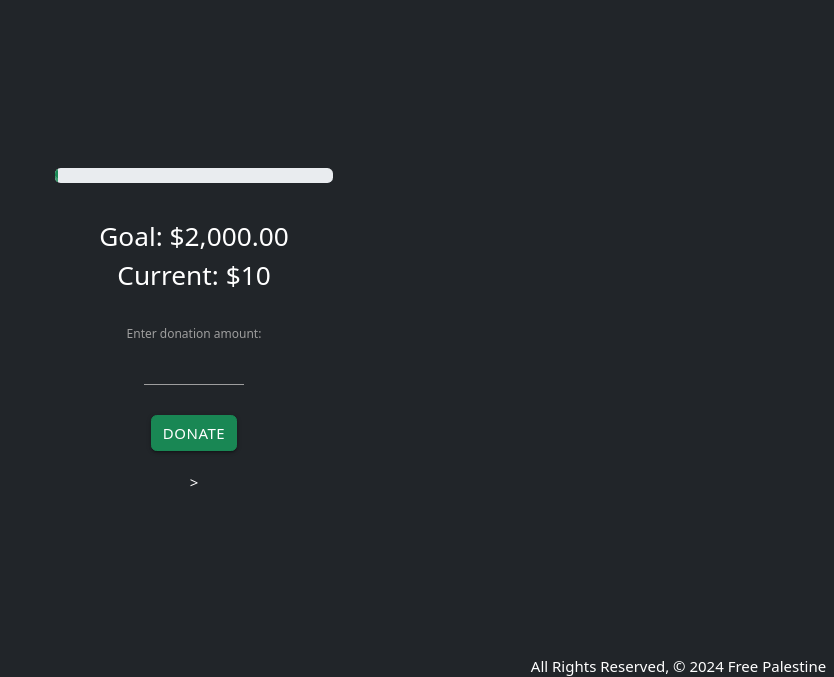
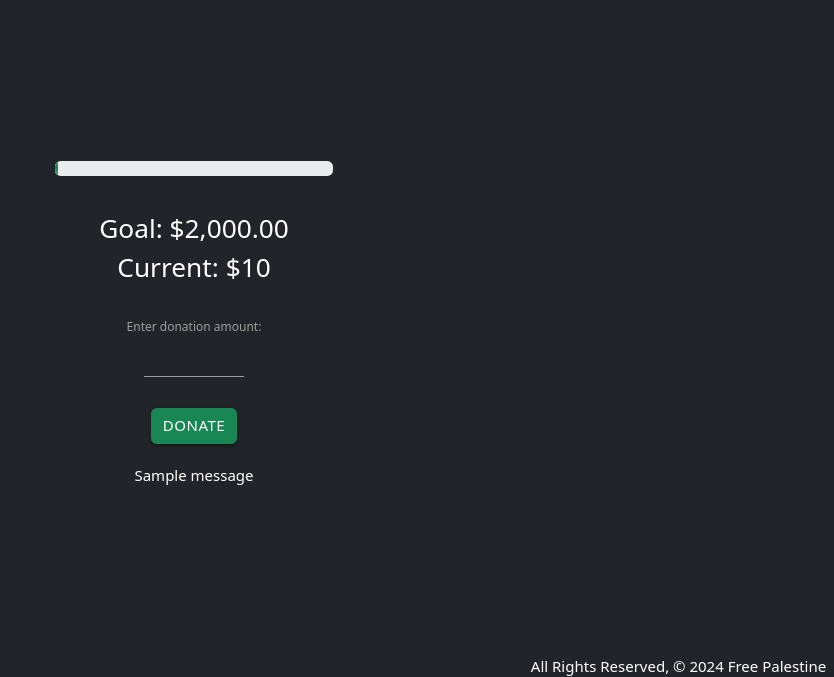
Before and after one commit to faithnicoletti/FundraiserOfficial, a Django app: template main_app/templates/charge.html in a window 1280 px wide. Shown: the part 123-800 px from the top of the page, without its empty margins (446-1280 px from the left). Run offline with Django 3.2, Linux system fonts and the light colour scheme; the template is opened without the code that fills it: most values are stand-ins (such as "Sample title", 1, 10 or a date in 2020); one stand-in notice (Sample message) is shown; some libraries are stand-ins or nearby versions.

Commit message:
donation ammount changes

```diff
--- a/main_app/templates/charge.html
+++ b/main_app/templates/charge.html
@@ -16,7 +16,7 @@
           {% csrf_token %}
           <label for="amount">Enter donation amount:</label>
           <br>
-          <input type="text" id="amount" name="amount" style="color: black; width: 100px; height: 40px;">
+          <input type="text" id="amount" name="amount" style="color: white; width: 100px; height: 40px;">
           <br>
           <br>
           <button type="submit" class="btn btn-success">Donate</button>
@@ -24,18 +24,12 @@
       </div>
     </div>
   </div>
->
-  <script>
-    document.getElementById('amount').addEventListener('input', function (e) {
-
-      let value = e.target.value;
-
-      value = value.replace(/[^0-9.]/g, '');
-
-      value = parseFloat(value).toFixed(2);
-
-      e.target.value = value;
-    });
-  </script>
 </body>
+{% if messages %}
+    <ul class="messages">
+        {% for message in messages %}
+            <li>{{ message }}</li>
+        {% endfor %}
+    </ul>
+{% endif %}
 {% endblock %}
```
